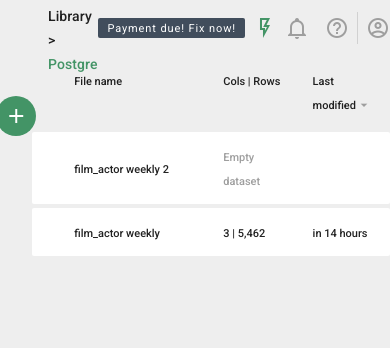
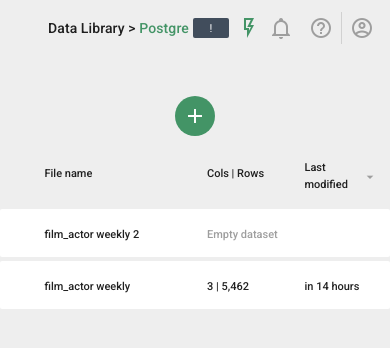
Before and after one commit to SilvaFilipe/mammoth_challenge, a Vue app: page / in a window 390 px wide. Shown: the top 348 px of the page. Built offline with nearby package versions, Linux system fonts and the light colour scheme.

Commit message:
chore: adjustments to responsiveness

```diff
--- a/src/App.vue
+++ b/src/App.vue
@@ -17,9 +17,10 @@
         class="rounded-sm"
         style="text-transform:none"
       >
-        <span class="font-weight-regular">
+        <span class="font-weight-regular hidden-sm-and-down">
           Payment due! Fix now!
         </span>
+        <span class="font-weight-regular  hidden-md-and-up">!</span>
       </v-btn>
       <v-icon color="primary" class="ml-2">
         mdi-flash-outline
--- a/src/components/Files.vue
+++ b/src/components/Files.vue
@@ -1,6 +1,6 @@
 <template>
   <v-row>
-    <v-col cols="1" class="d-flex justify-center">
+    <v-col cols="12" md="1" class="d-flex justify-center">
       <div>
         <v-btn class="mt-7" fab small depressed color="primary">
           <v-icon> mdi-plus </v-icon>
--- a/src/components/FilesList.vue
+++ b/src/components/FilesList.vue
@@ -1,18 +1,17 @@
 <template>
   <v-row>
-    <v-col>
+    <v-col cols="12" md="">
       <v-row class="mb-1">
-        <v-col cols="1" />
-        <v-col cols="5">
+        <v-col cols="5" offset="1">
           <span class="font-weight-medium">File name</span>
         </v-col>
         <v-col cols="3">
           <span class="font-weight-medium">Cols | Rows</span>
         </v-col>
-        <v-col cols="3">
+        <v-col cols="3" class="d-flex align-center">
           <div
             @click="descendingOrder = !descendingOrder"
-            class="cursor-pointer"
+            class="cursor-pointer d-flex"
             style="width:fit-content"
           >
             <span class="font-weight-medium">Last modified</span>
```
